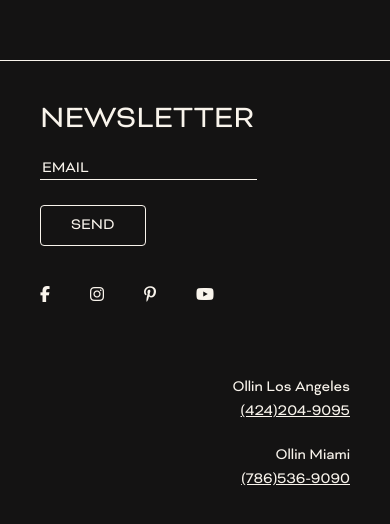
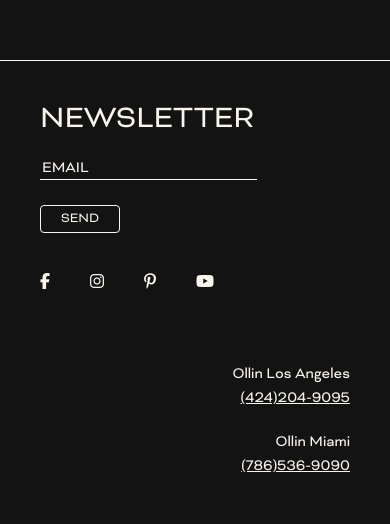
Before and after one commit to lfranckx/ollin, a React (Create React App) app: page / in a window 390 px wide. Shown: the part 2472-2996 px from the top of the page. Built offline with nearby package versions, Linux system fonts and the light colour scheme.

Commit message:
make btn smaller for mobile

```diff
--- a/package.json
+++ b/package.json
@@ -48,6 +48,7 @@
     ]
   },
   "devDependencies": {
+    "http-proxy-middleware": "^2.0.2",
     "netlify-lambda": "^2.0.15"
   }
 }
--- a/src/styles/App.scss
+++ b/src/styles/App.scss
@@ -208,10 +208,10 @@ input {
 @media(max-width: 700px) {
     h2 { font-size: 80px; }
     p { font-size: 16px; }
-    // .btn {
-    //     font-size: 14px;
-    //     padding: 5px 20px;
-    // }
+    .btn {
+        font-size: 14px;
+        padding: 5px 20px;
+    }
     input {
         font-size: 26px;
         &::-webkit-input-placeholder {
```
Also changed, not shown: src/components/SignUpForm.js (+12 -12 lines), src/setupProxy.js (added, +11 -0 lines), 1 other file (tests, documents, lock files or other folders).
